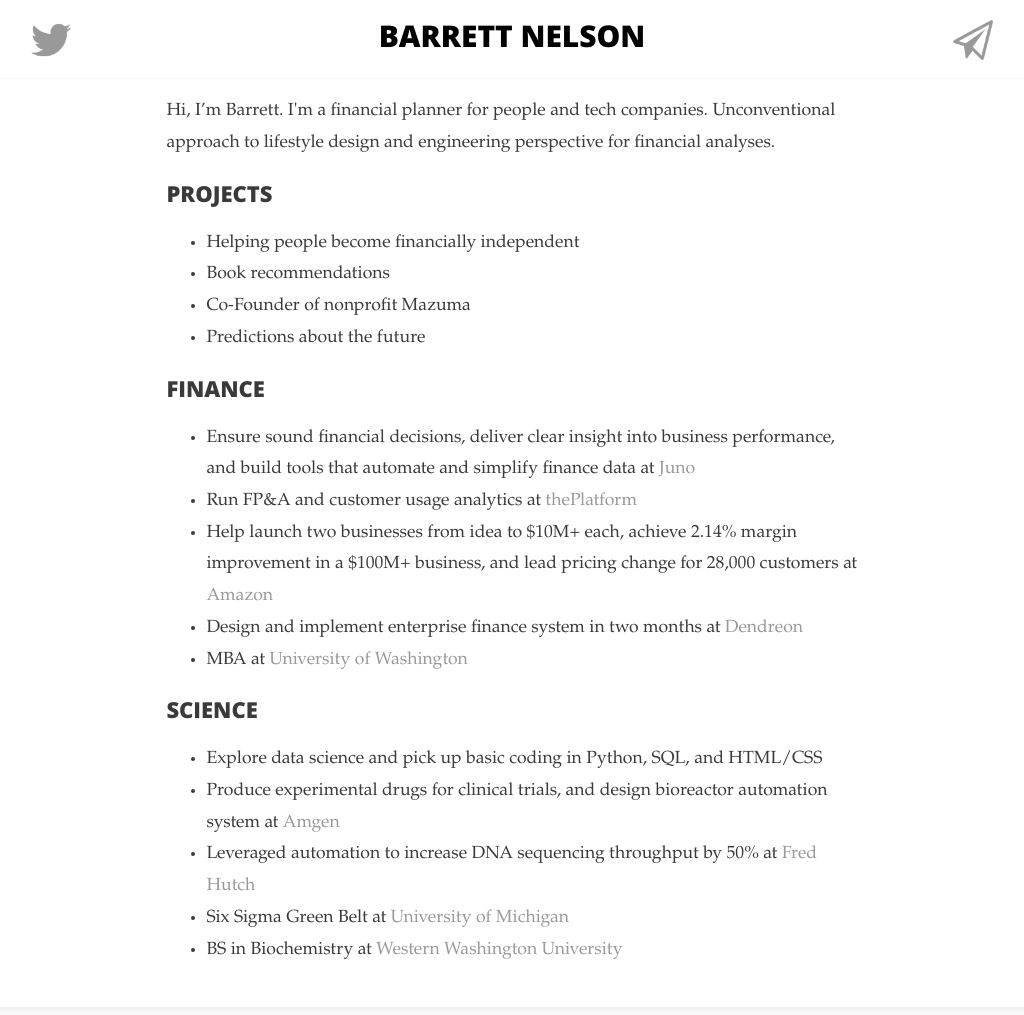
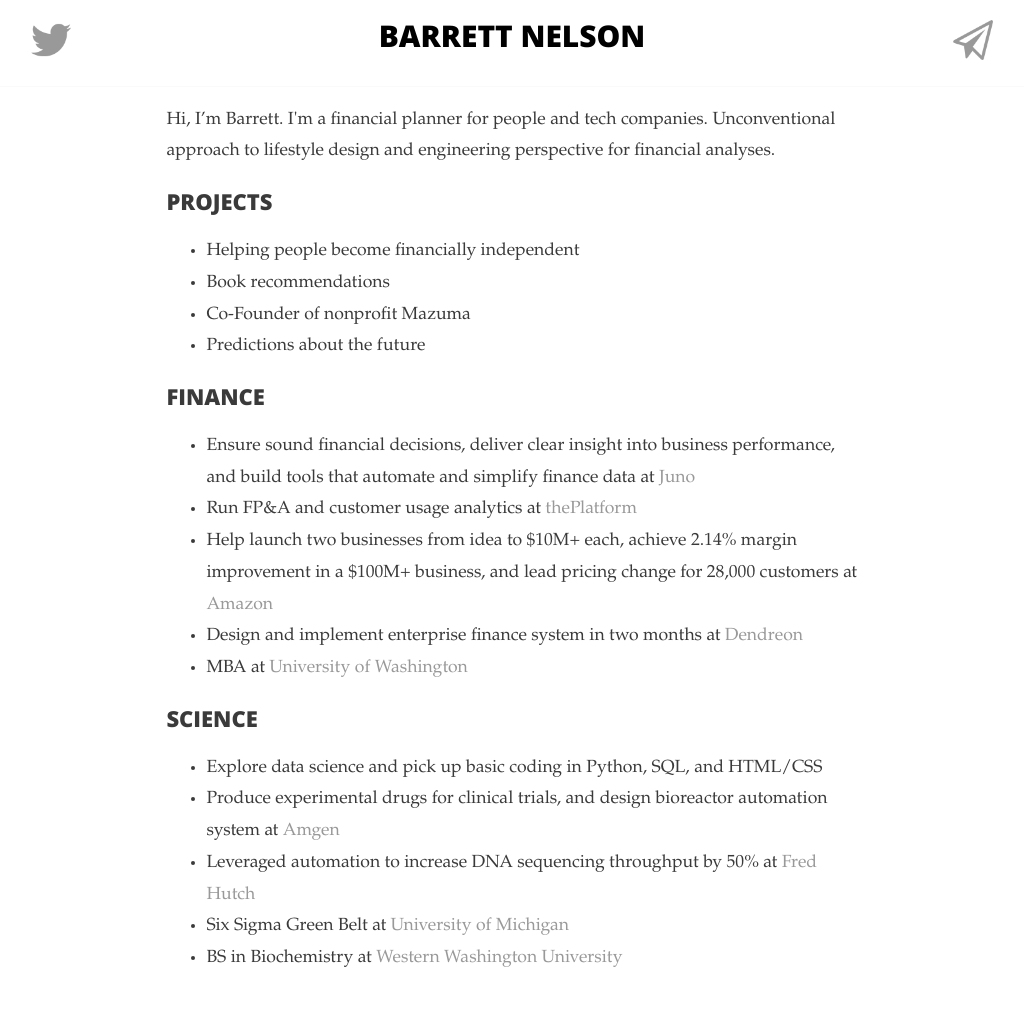
Before and after one commit to bstnel/bstnel.github.io, a Jekyll site: the page index.html, which Jekyll copies as it is, in a window 1280 px wide. Shown: the whole page, without its empty margins (128-1152 px from the left). Built offline with Jekyll 4.4.1, drawn with Linux system fonts in a browser that asks for light colours; some web fonts are replaced.

Commit message:
Update main.css

```diff
--- a/css/main.css
+++ b/css/main.css
@@ -52,7 +52,7 @@
       width: 100%;
       height: 60px;
       margin-top: 0;
-      padding-bottom: 1em;
+      padding-bottom: 26px;
       color: black;
       border-bottom: 1px solid #fafafa;
       text-align: center;
```
